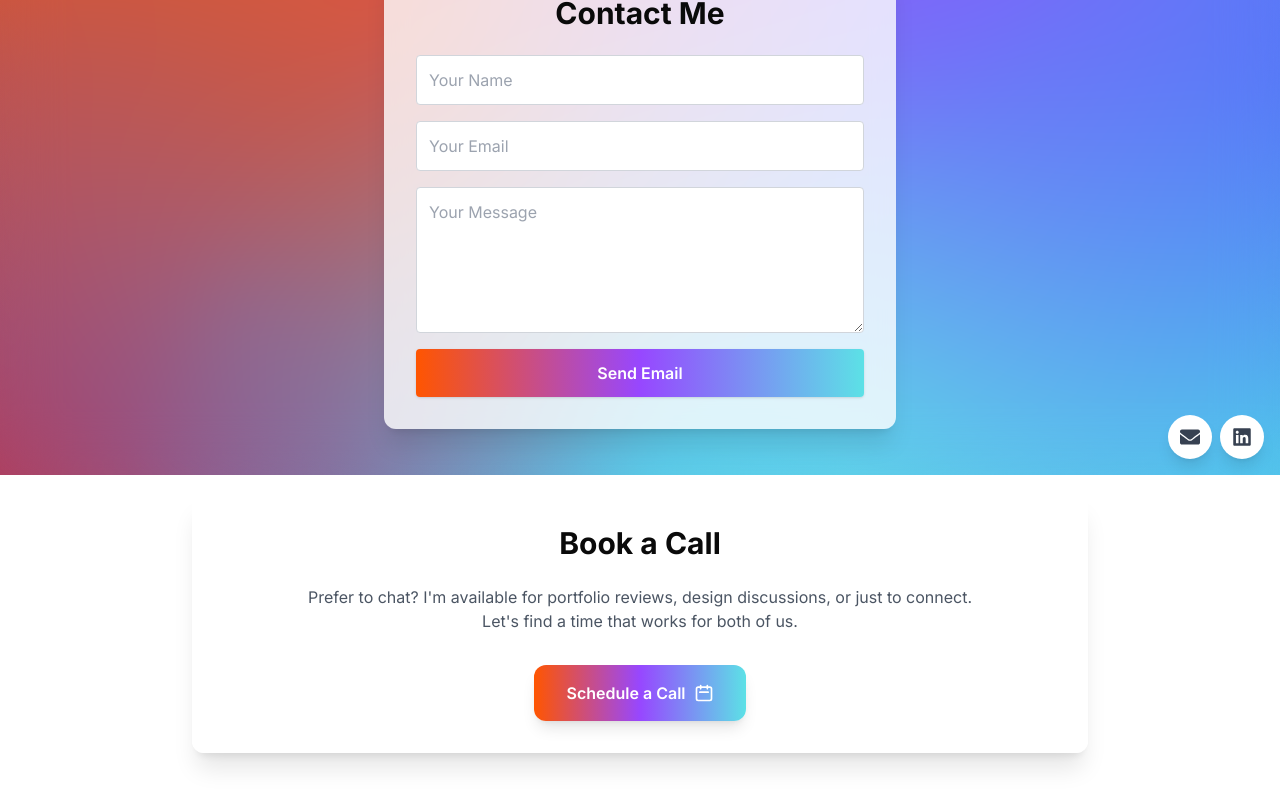
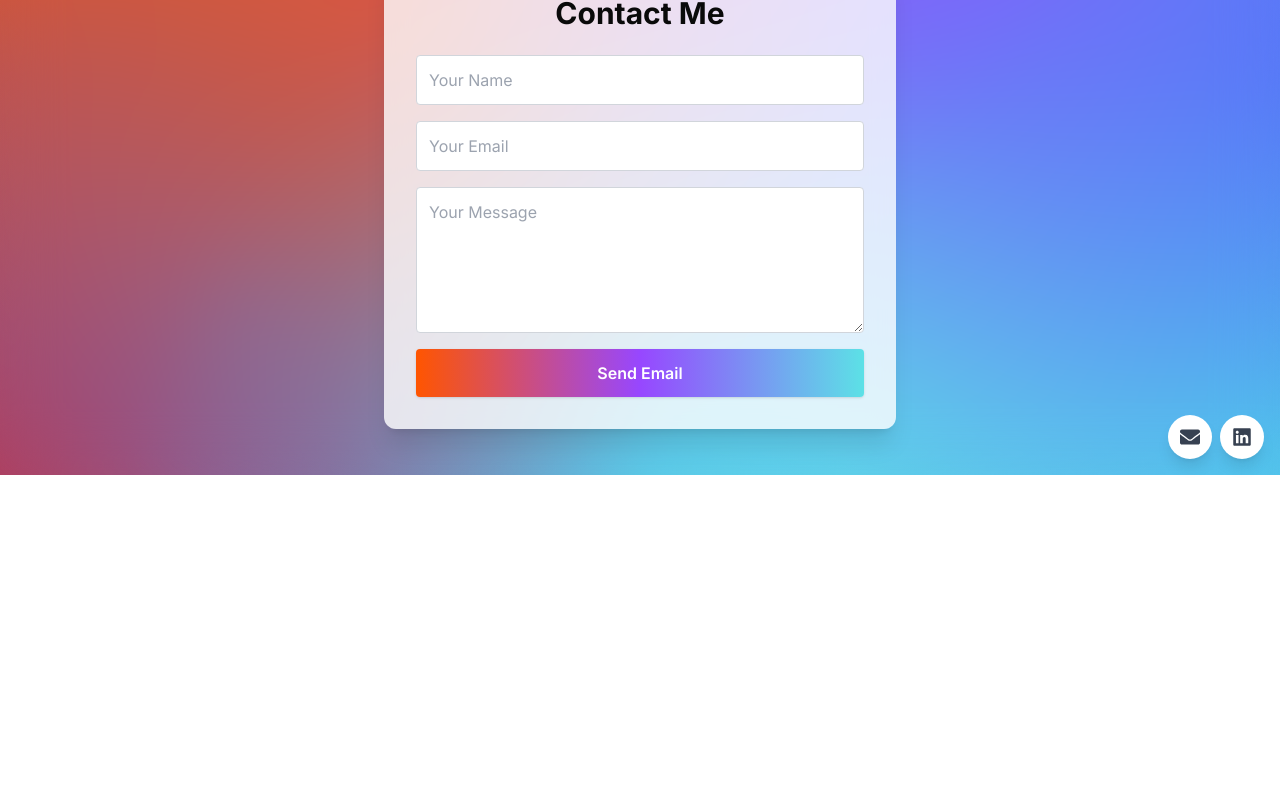
Before and after one commit to michaelbobov/Portfolio, a Next.js app: page /contact in a window 1280 px wide. Shown: the part 325-1132 px from the top of the page. After the commit the page ends 882 px from the top, so only its background shows below. Built offline with nearby package versions, Linux system fonts and the light colour scheme.

Commit message:
Remove 'Book a call' links from all pages - Remove from navigation menu in Navigation.tsx - Remove button from About page - Remove entire 'Book a Call' section from Contact page - Clean up all cal.com references - Streamline contact options to focus on email and LinkedIn

```diff
--- a/app/about/page.tsx
+++ b/app/about/page.tsx
@@ -88,14 +88,6 @@ export default function AboutPage() {
             >
               Connect on LinkedIn
             </a>
-            <a
-              href="https://cal.com/mbobov/intro"
-              target="_blank"
-              rel="noopener noreferrer"
-              className="bg-white text-gray-800 border border-gray-300 hover:bg-gray-50 px-6 py-3 rounded-lg transition-colors"
-            >
-              Book a call
-            </a>
           </div>
         </section>
       </div>
--- a/app/components/Navigation.tsx
+++ b/app/components/Navigation.tsx
@@ -37,8 +37,7 @@ export default function Navigation() {
         { href: '/resume.pdf', label: 'Resume' }
       ]
     },
-    { href: '/contact', label: 'Contact' },
-    { href: 'https://cal.com/mbobov/intro', label: 'Book a call' }
+    { href: '/contact', label: 'Contact' }
   ];
 
   const NavLink = ({ link }: { link: typeof navLinks[0] }) => {
--- a/app/contact/page.tsx
+++ b/app/contact/page.tsx
@@ -94,30 +94,6 @@ export default function ContactPage() {
             )}
           </main>
         </div>
-
-        {/* Book a Call Section */}
-        <div className="max-w-4xl mx-auto mt-16">
-          <div className="bg-white/80 rounded-xl shadow-xl p-8 backdrop-blur-md">
-            <h2 className="text-3xl font-bold mb-6 text-center">Book a Call</h2>
-            <p className="text-gray-600 text-center mb-8 max-w-2xl mx-auto">
-              Prefer to chat? I'm available for portfolio reviews, design discussions, or just to connect.
-              Let's find a time that works for both of us.
-            </p>
-            <div className="text-center">
-              <a
-                href="https://cal.com/mbobov/intro"
-                target="_blank"
-                rel="noopener noreferrer"
-                className="inline-flex items-center gap-2 bg-gradient-to-r from-[#FF5500] via-[#9747FF] to-[#5CE1E6] text-white px-8 py-4 rounded-xl font-semibold shadow-lg hover:opacity-90 transition-all duration-300"
-              >
-                Schedule a Call
-                <svg className="w-5 h-5" fill="none" stroke="currentColor" viewBox="0 0 24 24">
-                  <path strokeLinecap="round" strokeLinejoin="round" strokeWidth={2} d="M8 7V3m8 4V3m-9 8h10M5 21h14a2 2 0 002-2V7a2 2 0 00-2-2H5a2 2 0 00-2 2v12a2 2 0 002 2z" />
-                </svg>
-              </a>
-            </div>
-          </div>
-        </div>
       </div>
     </main>
   );
```
